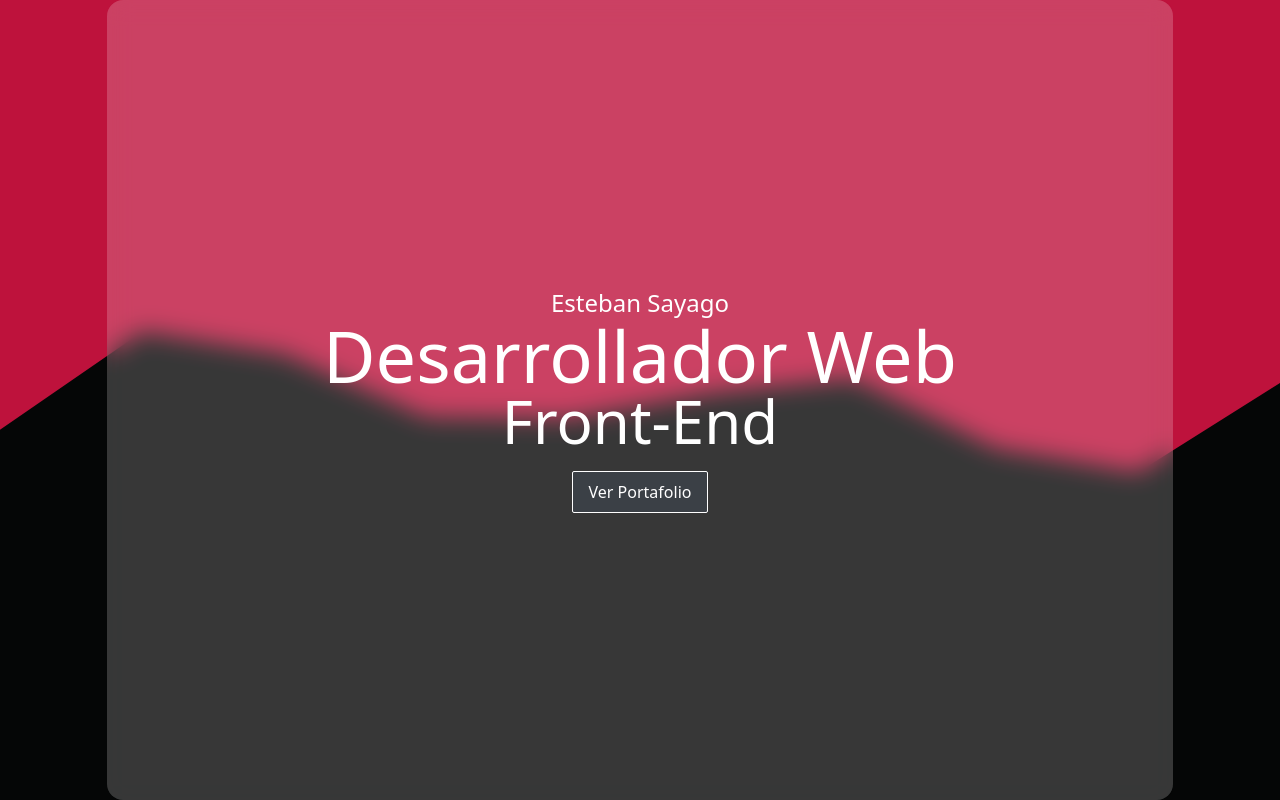
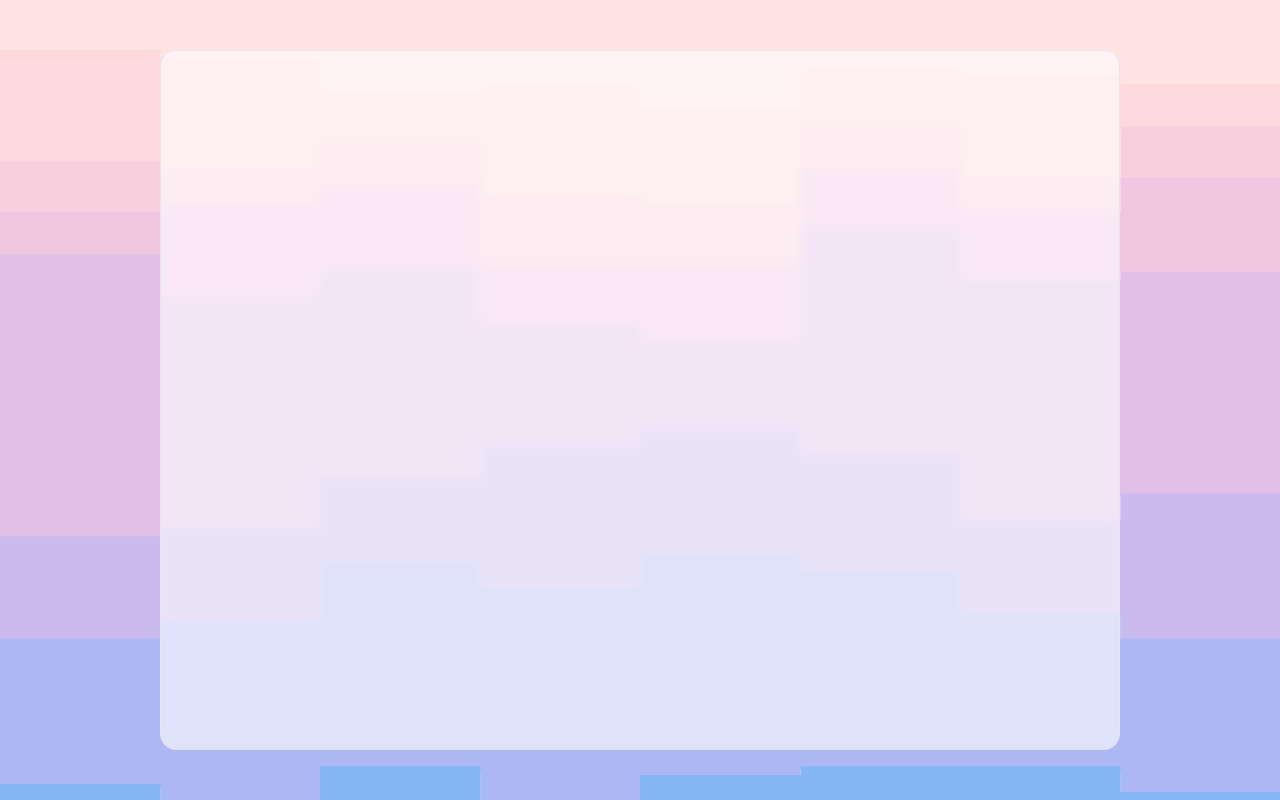
Before and after one commit to Puchinn/Portafolio, a React (Vite) app: page / in a window 1280 px wide. Built offline with nearby package versions, Linux system fonts and the light colour scheme.

Commit message:
feat: modo claro

```diff
--- a/src/components/Background.jsx
+++ b/src/components/Background.jsx
@@ -1,8 +1,8 @@
-import bg from "../assets/oo.svg"
+import bg from "../assets/t2.svg"
 function Background() {
     return (
         <>
-            <div className="absolute top-0 left-0  bg-no-repeat  bg-cover bg-center -z-10 h-screen w-screen" style={{backgroundImage:`url(${bg})`}}></div>
+            <div className="absolute top-0 left-0 -z-10 h-screen w-screen bg-no-repeat bg-cover"  style={{backgroundImage:`url(${bg})`}}></div>
         </>
     )
 }
--- a/src/components/Contenedor.jsx
+++ b/src/components/Contenedor.jsx
@@ -5,8 +5,7 @@ function Contenedor() {
     return (
         <>
             <div className="flex h-screen w-screen items-center justify-center">
-                <div className="relative flex min-h-[800px] w-5/6 items-center justify-center rounded-2xl bg-white  bg-opacity-20 backdrop-blur-md">
-                    <Outlet />
+                <div className="relative flex min-h-[700px] w-3/4 items-center justify-center bg-white bg-opacity-60 rounded-2xl border backdrop-blur-sm">
                 </div>
             </div>
         </>
```
Also changed, not shown: src/assets/t2.svg (added).
